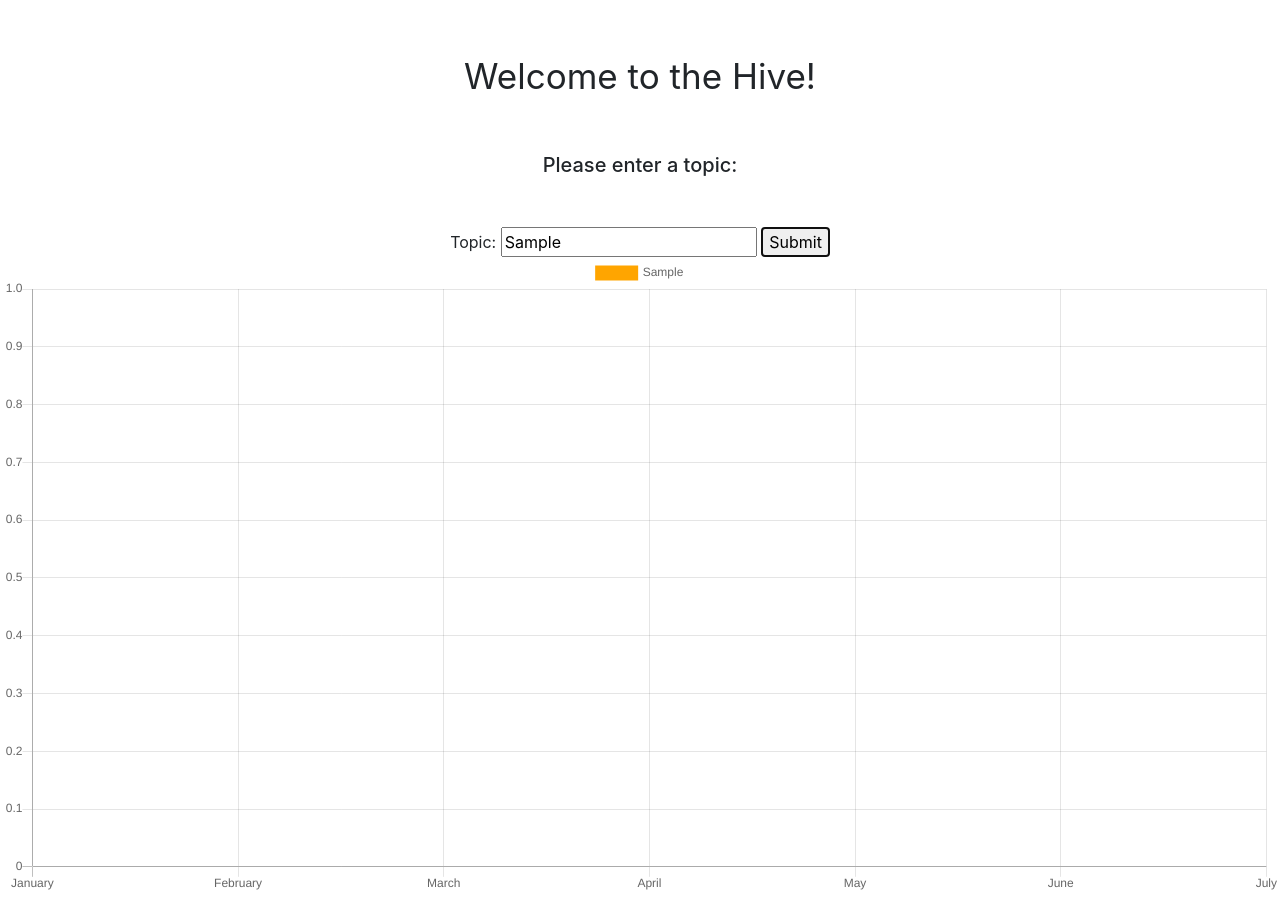
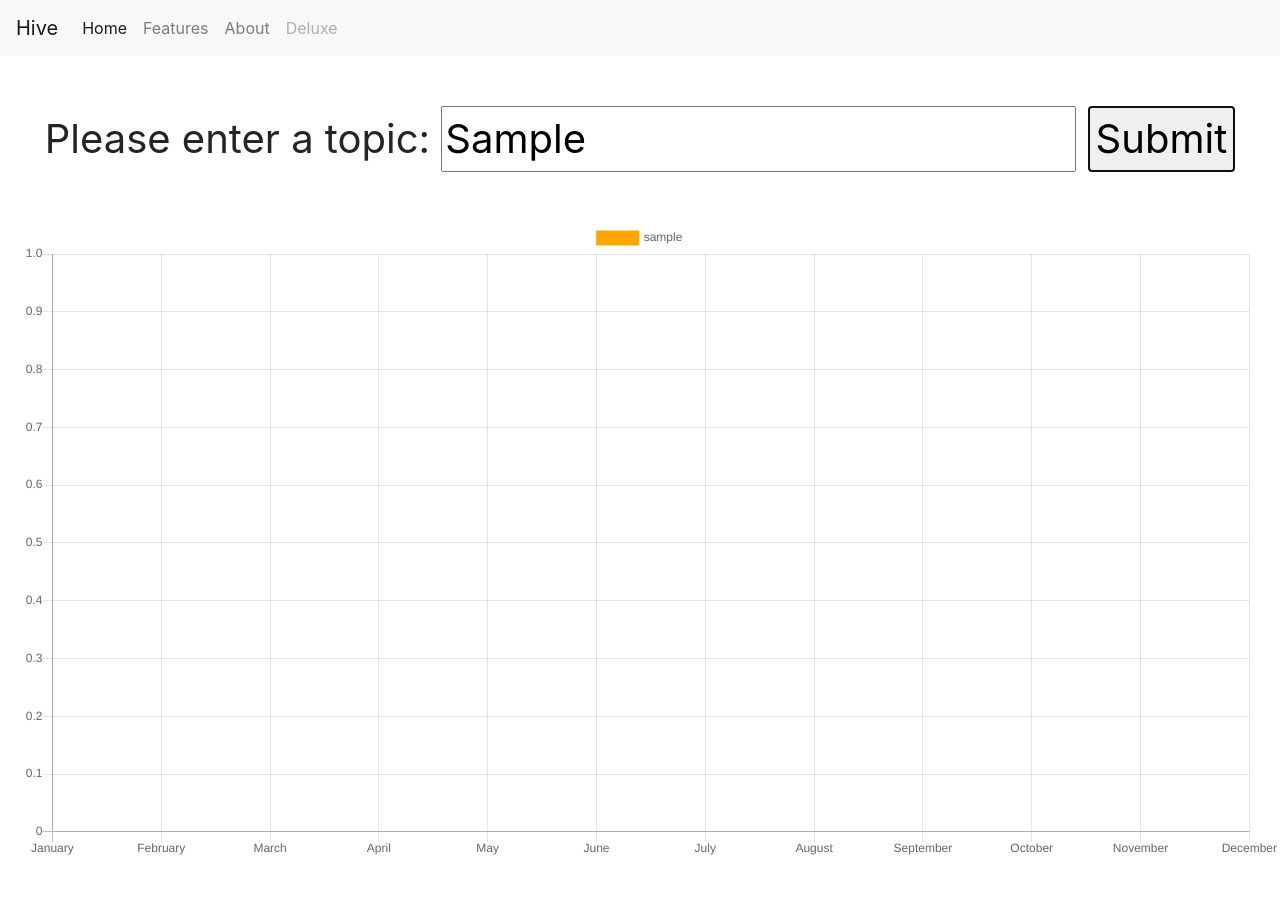
Before and after one commit to ghaufschild/Hive, a plain HTML site: page index.html in a window 1280 px wide. Both pictures are taken after typing "Sample" into the empty fields and a click on the button "Submit". After the commit the page ends 862 px from the top, so only its background shows below. Drawn offline with nearby package versions, Linux system fonts and the light colour scheme.

Commit message:
Changes to index.html for chart.js and data

```diff
--- a/css/site.css
+++ b/css/site.css
@@ -4,10 +4,14 @@
 }
 
 .topic {
-    margin-bottom: 50px;
-    font-size: 20px;
+    margin: 50px 0px;
+    font-size: 40px;
 }
 
 .text-area {
     margin-bottom: 30px;
 }
+
+.chart-container {
+    height: 300px;
+}
--- a/index.html
+++ b/index.html
@@ -5,11 +5,13 @@
     <meta charset="utf-8" />
     <meta name="viewport" content="width=device-width, initial-scale=1">
     <title>Hive</title>
-    <link rel="stylesheet" href="css/bootstrap.min.css">
+    <link rel="stylesheet" href="https://stackpath.bootstrapcdn.com/bootstrap/4.1.3/css/bootstrap.min.css" integrity="sha384-MCw98/SFnGE8fJT3GXwEOngsV7Zt27NXFoaoApmYm81iuXoPkFOJwJ8ERdknLPMO"
+        crossorigin="anonymous">
     <link rel="stylesheet" type="text/css" href="css/site.css">
 
     <script src="js/jquery-3.2.1.min.js"></script>
-    <script src="js/bootstrap.min.js"></script>
+    <script src="https://stackpath.bootstrapcdn.com/bootstrap/4.1.3/js/bootstrap.min.js" integrity="sha384-ChfqqxuZUCnJSK3+MXmPNIyE6ZbWh2IMqE241rYiqJxyMiZ6OW/JmZQ5stwEULTy"
+        crossorigin="anonymous"></script>
     <script src="js/site.js"></script>
     <script src="https://cdn.jsdelivr.net/npm/chart.js@2.8.0"></script>
 
@@ -17,25 +19,38 @@
 
 <body>
     <div style="text-align:center" class="content">
-        <div class="header">
-            Welcome to the Hive!
+        <nav class="navbar sticky-top navbar-expand-lg navbar-light bg-light">
+            <a class="navbar-brand" href="#">Hive</a>
+            <button class="navbar-toggler" type="button" data-toggle="collapse" data-target="#navbarNavAltMarkup" aria-controls="navbarNavAltMarkup"
+                aria-expanded="false" aria-label="Toggle navigation">
+                <span class="navbar-toggler-icon"></span>
+            </button>
+            <div class="collapse navbar-collapse" id="navbarNavAltMarkup">
+                <div class="navbar-nav">
+                    <a class="nav-item nav-link active" href="#">Home
+                        <span class="sr-only">(current)</span>
+                    </a>
+                    <a class="nav-item nav-link" href="#">Features</a>
+                    <a class="nav-item nav-link" href="#">About</a>
+                    <a class="nav-item nav-link disabled" href="#">Deluxe</a>
                 </div>
-        <h3 class="topic">
+            </div>
+        </nav>
+        <div class="topic">
             Please enter a topic:
-        </h3>
-        <div class="question">
-            Topic:
             <input type="text" id="question" value="" maxlength="100" />
             <button type="submit" onclick="askWatson()">Submit</button>
         </div>
+        <div class="chart-container">
             <canvas id="answer"></canvas>
+        </div>
     </div>
 </body>
 
 <script>
     function askWatson() {
         var question = $("#question").val();
-
+        question = question.toLowerCase();
         var ctx = document.getElementById('answer').getContext('2d');
         var chart = new Chart(ctx, {
             // The type of chart we want to create
@@ -43,7 +58,7 @@
 
             // The data for our dataset
             data: {
-            labels: ['January', 'February', 'March', 'April', 'May', 'June', 'July'],
+                labels: ['January', 'February', 'March', 'April', 'May', 'June', 'July', 'August', 'September', 'October', 'November', 'December'],
                 datasets: [{
                     label: question,
                     borderColor: 'rgb(255, 165, 0)',
@@ -54,15 +69,44 @@
             },
 
             // Configuration options go here
-    options: {}
+            options: {
+                layout: {
+                    padding: {
+                        left: 20,
+                        right: 20,
+                        top: 0,
+                        bottom: 0
+                    },
+                    maintainAspectRatio: false
+                },
+                tooltips: {
+                    callbacks: {
+                        label: function(tooltipItem, data) {
+                            var label = data[tooltipItem.datasetIndex].title || '';
+
+                            if (label) {
+                                label += ': ';
+                            }
+                            label += Math.round(tooltipItem.yLabel * 100) / 100;
+                            return label;
+                        }
+                    }
+                }
+            }
+
         });
-        $("#answer").html("Conclusion is: " + bob[question]);
+
+        ctx.height = 500;
     }
 
     var bob = {
-        "Patriots": [0, 10, 5, 2, 20, 30, 45],
-        "Manchester United": [0, 5, 25, 3, 16, 27, 0],
-        "Google": [30, 40, 32, 20, 25, 10, 15]
+        "patriots": [{
+            "title": "GOOGLE",
+            "url": "google.com",
+            "y": 3
+            }],
+        "manchester united": [0, 5, 25, 3, 16, 27, 0],
+        "google": [30, 40, 32, 20, 25, 10, 15]
     }
 </script>
 
```
Also changed, not shown: 2 other files. Lines whose indentation alone changed are shown as unchanged.
